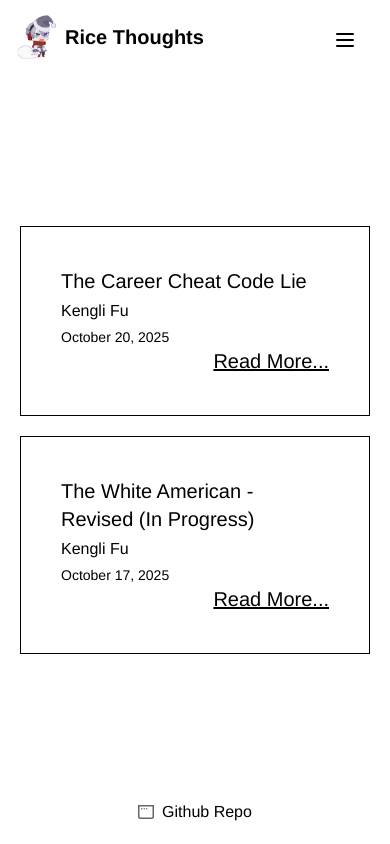
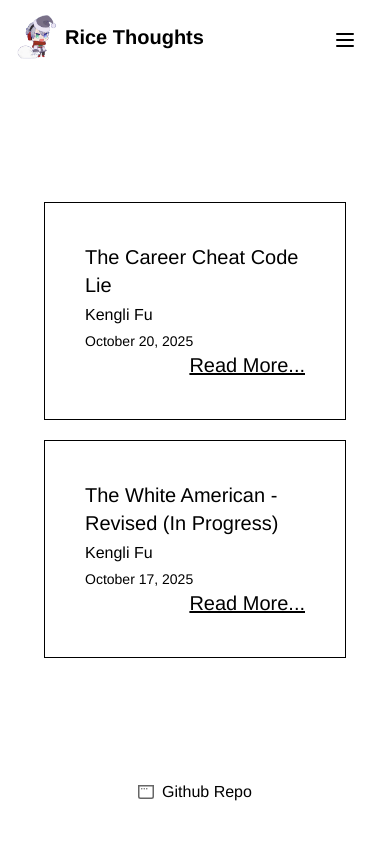
Before and after one commit to evaxliu/rice-thoughts, a Next.js app: page / in a window 390 px wide. Built offline with nearby package versions, Linux system fonts and the light colour scheme.

Commit message:
responsive mobile styling

```diff
--- a/src/app/components/footer.tsx
+++ b/src/app/components/footer.tsx
@@ -2,7 +2,9 @@ import Image from "next/image";
 
 export default function Footer() {
   return(
-    <div className="font-sans items-center justify-items-center">
+    <div>
+      {/* Desktop + Tablets */}
+      <div className="hidden sm:block font-sans items-center justify-items-center">
         <footer>
           <a
             className="flex items-center gap-2 hover:underline hover:underline-offset-4 pb-5"
@@ -21,5 +23,27 @@ export default function Footer() {
           </a>
         </footer>
       </div>
+
+      {/* Mobile */}
+      <div className="sm:hidden font-sans flex justify-center items-center ">
+        <footer>
+          <a
+            className="flex items-center gap-2 pb-10"
+            href="https://github.com/evaxliu/kengli-blog"
+            target="_blank"
+            rel="noopener noreferrer"
+          >
+            <Image
+              aria-hidden
+              src="/window.svg"
+              alt="Window icon"
+              width={16}
+              height={16}
+            />
+            Github Repo
+          </a>
+        </footer>
+      </div>
+    </div>
   );
 }
--- a/src/app/components/list-item.tsx
+++ b/src/app/components/list-item.tsx
@@ -1,5 +1,4 @@
 import Link from "next/link"
-import getFormattedDate from "@/src/lib/getFormattedDate"
 
 type Props = {
   post: BlogPost
@@ -7,7 +6,6 @@ type Props = {
 
 export default function ListItem({ post }: Props) {
   const { id, title, date, author } = post
-  const formattedDate = getFormattedDate(date)
 
   return (
     <li className="text-xl dark:text-white/90 light:text-black/90">
@@ -19,7 +17,7 @@ export default function ListItem({ post }: Props) {
           <p className="text-base mt-1">
             {author}
           </p>
-          <p className="text-sm mt-1">{formattedDate}</p>
+          <p className="text-sm mt-1">{new Intl.DateTimeFormat('en-US', { dateStyle: 'long' }).format(new Date(date))}</p>
           <Link className="underline dark:hover:text-white light:hover:text-black hover:underline cursor-pointer float-right" href={`/posts/${id}`}>Read More...</Link>
         </div>
       </div>
--- a/src/app/page.tsx
+++ b/src/app/page.tsx
@@ -2,8 +2,8 @@ import Posts from './components/article-block'
 
 export default function Home() {
   return (
-    <div>
+    <main className="px-6 mx-auto">
       <Posts />
-    </div>
+    </main>
   );
 }
--- a/src/app/posts/[postId]/page.tsx
+++ b/src/app/posts/[postId]/page.tsx
@@ -1,4 +1,3 @@
-import getFormattedDate from "@/src/lib/getFormattedDate"
 import { getSortedPostsData, getPostData } from "@/src/lib/posts"
 import { notFound } from "next/navigation"
 import Link from "next/link"
@@ -11,7 +10,7 @@ export function generateStaticParams() {
   }))
 }
 
-export async function generateMetadata({ params }: { params: { postId: string } }) {
+export async function generateMetadata({ params }: { params: Promise<{ postId: string }> }) {
   const posts = getSortedPostsData()
   const { postId } = await params
 
@@ -28,7 +27,7 @@ export async function generateMetadata({ params }: { params: { postId: string }
   }
 }
 
-export default async function Post({ params }: { params: { postId: string } }) {
+export default async function Post({ params }: { params: Promise<{ postId: string }> }) {
   const posts = getSortedPostsData()
   const { postId } = await params
 
@@ -36,11 +35,30 @@ export default async function Post({ params }: { params: { postId: string } }) {
 
   const { title, date, author, contentHtml } = await getPostData(postId)
 
-  const pubDate = getFormattedDate(date)
+  const pubDate = new Intl.DateTimeFormat('en-US', { dateStyle: 'long' }).format(new Date(date))
 
   return (
     <div>
       <main className="overflow-y-auto">
+        <div className="block sm:hidden">
+          {/* Mobile */}
+          <h1 className="text-3xl">{title}</h1>
+          <p>
+            {author}
+          </p>
+          <p className="mt-0 pb-5">
+            {pubDate}
+          </p>
+          <article className="max-h-[60vh]">
+            <section
+              className="prose prose-slate dark:prose-invert text-gray-400 dark:text-white light:text-black text-xl"
+              dangerouslySetInnerHTML={{ __html: contentHtml }}
+            />
+          </article>
+        </div>
+
+        {/* Desktop + Tablets */}
+        <div className="hidden sm:block">
           <h1 className="text-3xl mt-4 mb-0">{title}</h1>
           <p>
             {author}
@@ -54,8 +72,11 @@ export default async function Post({ params }: { params: { postId: string } }) {
               dangerouslySetInnerHTML={{ __html: contentHtml }}
             />
           </article>
+        </div>
       </main>
-      <p className="float-right cursor-pointer pt-10">
+
+
+      <p className="float-right cursor-pointer pt-5">
         <Link href="/">← Back to home</Link>
       </p>
     </div>
--- a/src/lib/getFormattedDate.ts
+++ /dev/null
@@ -1,3 +0,0 @@
-export default function getFormattedDate(dateString: string): string {
-    return new Intl.DateTimeFormat('en-US', { dateStyle: 'long' }).format(new Date(dateString))
-}
```
Also changed, not shown: 1 other file (tests, documents, lock files or other folders). Lines whose indentation alone changed are shown as unchanged.
